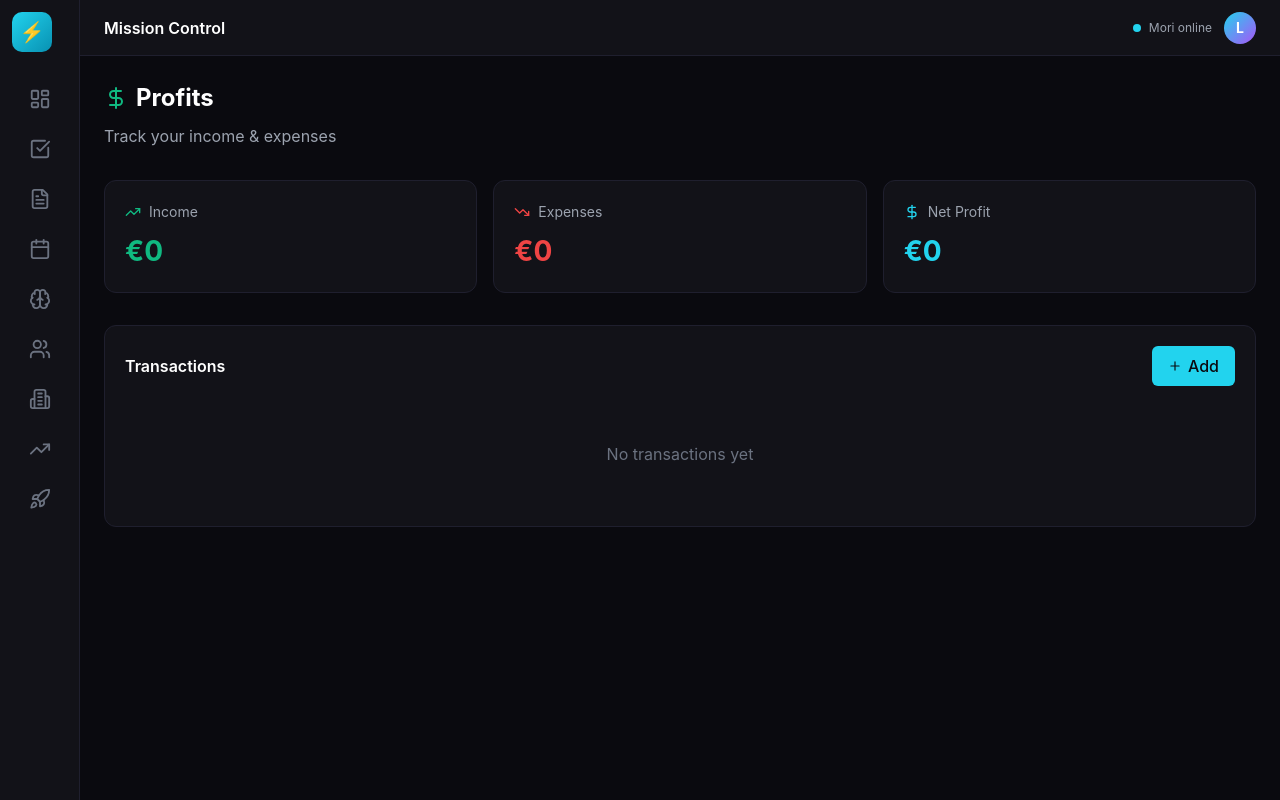
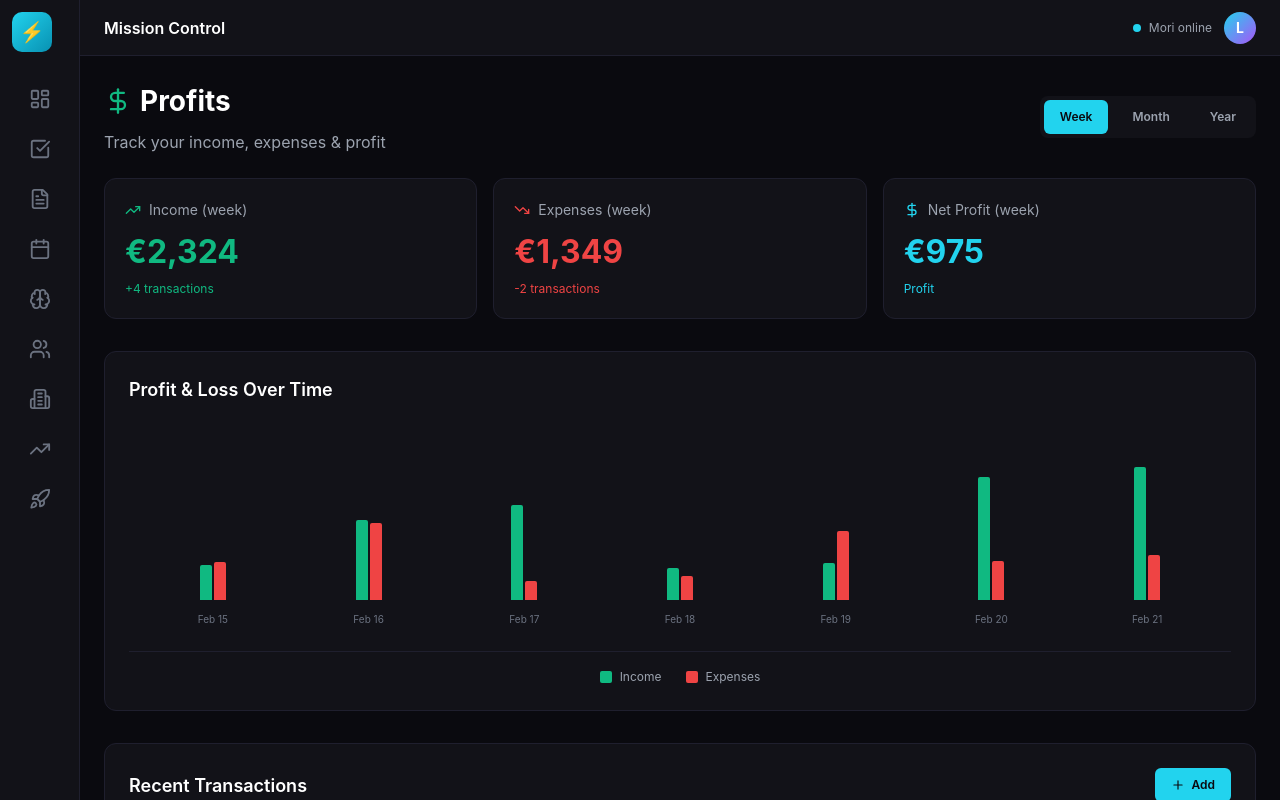
Before and after one commit to leopb3876/mission-control, a Next.js app: page /profits in a window 1280 px wide. Shown: the top 800 px of the page. Built offline with nearby package versions, Linux system fonts and the light colour scheme.

Commit message:
Profits: real-time P&L graph with timeframe selector

```diff
--- a/src/app/profits/page.tsx
+++ b/src/app/profits/page.tsx
@@ -1,7 +1,7 @@
 "use client";
 
-import { useState } from "react";
-import { Plus, TrendingUp, TrendingDown, DollarSign } from "lucide-react";
+import { useState, useEffect } from "react";
+import { DollarSign, TrendingUp, TrendingDown, Plus, Calendar } from "lucide-react";
 
 type Transaction = {
   id: string;
@@ -12,22 +12,92 @@ type Transaction = {
   date: string;
 };
 
+type ChartData = {
+  date: string;
+  income: number;
+  expenses: number;
+  profit: number;
+};
+
+// Sample historical data
+const generateChartData = (timeframe: string): ChartData[] => {
+  const data: ChartData[] = [];
+  const now = new Date();
+  let days = timeframe === "week" ? 7 : timeframe === "month" ? 30 : timeframe === "year" ? 12 : 7;
+
+  for (let i = days - 1; i >= 0; i--) {
+    const date = new Date(now);
+    if (timeframe === "year") {
+      date.setMonth(date.getMonth() - i);
+    } else {
+      date.setDate(date.getDate() - i);
+    }
+
+    const baseIncome = Math.floor(Math.random() * 500) + 100;
+    const baseExpense = Math.floor(Math.random() * 300) + 50;
+
+    data.push({
+      date: timeframe === "year"
+        ? date.toLocaleDateString("en-US", { month: "short" })
+        : date.toLocaleDateString("en-US", { month: "short", day: "numeric" }),
+      income: baseIncome,
+      expenses: baseExpense,
+      profit: baseIncome - baseExpense,
+    });
+  }
+  return data;
+};
+
 export default function ProfitsPage() {
-  const [transactions, setTransactions] = useState<Transaction[]>([]);
+  const [timeframe, setTimeframe] = useState("week");
+  const [transactions, setTransactions] = useState<Transaction[]>([
+    { id: "1", type: "income", amount: 250, description: "Product sale", category: "Sales", date: "2026-02-20" },
+    { id: "2", type: "expense", amount: 50, description: "Ads", category: "Marketing", date: "2026-02-19" },
+    { id: "3", type: "income", amount: 150, description: "Affiliate commission", category: "Affiliate", date: "2026-02-18" },
+    { id: "4", type: "expense", amount: 25, description: "Tools subscription", category: "Software", date: "2026-02-17" },
+    { id: "5", type: "income", amount: 500, description: "Product sale", category: "Sales", date: "2026-02-15" },
+  ]);
 
-  const totalIncome = transactions
-    .filter((t) => t.type === "income")
-    .reduce((sum, t) => sum + t.amount, 0);
+  const [chartData, setChartData] = useState<ChartData[]>(generateChartData("week"));
 
-  const totalExpenses = transactions
-    .filter((t) => t.type === "expense")
-    .reduce((sum, t) => sum + t.amount, 0);
+  useEffect(() => {
+    setChartData(generateChartData(timeframe));
+  }, [timeframe]);
 
+  useEffect(() => {
+    // Simulate real-time updates
+    const interval = setInterval(() => {
+      setTransactions(prev => {
+        if (Math.random() > 0.7) {
+          const newTx: Transaction = {
+            id: Date.now().toString(),
+            type: Math.random() > 0.5 ? "income" : "expense",
+            amount: Math.floor(Math.random() * 200) + 20,
+            description: Math.random() > 0.5 ? "New sale" : "New expense",
+            category: Math.random() > 0.5 ? "Sales" : "Operations",
+            date: new Date().toISOString().split("T")[0],
+          };
+          return [newTx, ...prev];
+        }
+        return prev;
+      });
+    }, 5000);
+    return () => clearInterval(interval);
+  }, []);
+
+  const totalIncome = transactions.filter((t) => t.type === "income").reduce((sum, t) => sum + t.amount, 0);
+  const totalExpenses = transactions.filter((t) => t.type === "expense").reduce((sum, t) => sum + t.amount, 0);
   const profit = totalIncome - totalExpenses;
+
+  // Calculate chart totals
+  const chartIncome = chartData.reduce((sum, d) => sum + d.income, 0);
+  const chartExpenses = chartData.reduce((sum, d) => sum + d.expenses, 0);
+  const chartProfit = chartIncome - chartExpenses;
+
+  const maxValue = Math.max(...chartData.map(d => Math.max(d.income, d.expenses))) * 1.2;
 
   return (
     <div style={{ marginLeft: "80px", minHeight: "100vh", background: "#0a0a0f", color: "white" }}>
-      {/* Header */}
       <header style={{ height: "56px", background: "#121218", borderBottom: "1px solid #1f1f2e", display: "flex", alignItems: "center", justifyContent: "space-between", padding: "0 24px", position: "sticky", top: 0 }}>
         <span style={{ fontWeight: 600 }}>Mission Control</span>
         <div style={{ display: "flex", alignItems: "center", gap: "12px" }}>
@@ -35,75 +105,144 @@ export default function ProfitsPage() {
             <div style={{ width: "8px", height: "8px", background: "#22d3ee", borderRadius: "50%" }} />
             Mori online
           </div>
-          <div style={{ width: "32px", height: "32px", background: "linear-gradient(to bottom right, #22d3ee, #a855f7)", borderRadius: "50%", display: "flex", alignItems: "center", justifyContent: "center", fontSize: "14px", fontWeight: "bold" }}>
-            L
-          </div>
+          <div style={{ width: "32px", height: "32px", background: "linear-gradient(to bottom right, #22d3ee, #a855f7)", borderRadius: "50%", display: "flex", alignItems: "center", justifyContent: "center", fontSize: "14px", fontWeight: "bold" }}>L</div>
         </div>
       </header>
 
       <div style={{ padding: "24px" }}>
-        <h1 style={{ fontSize: "24px", fontWeight: "bold", marginBottom: "8px", display: "flex", alignItems: "center", gap: "8px" }}>
-          <DollarSign size={24} style={{ color: "#10b981" }} />
+        <div style={{ display: "flex", justifyContent: "space-between", alignItems: "center", marginBottom: "24px" }}>
+          <div>
+            <h1 style={{ fontSize: "28px", fontWeight: "bold", marginBottom: "8px", display: "flex", alignItems: "center", gap: "8px" }}>
+              <DollarSign size={28} style={{ color: "#10b981" }} />
               Profits
             </h1>
-        <p style={{ color: "#9ca3af", marginBottom: "32px" }}>Track your income & expenses</p>
+            <p style={{ color: "#9ca3af" }}>Track your income, expenses & profit</p>
+          </div>
+
+          {/* Timeframe Selector */}
+          <div style={{ display: "flex", gap: "8px", background: "#121218", padding: "4px", borderRadius: "8px" }}>
+            {["week", "month", "year"].map((t) => (
+              <button
+                key={t}
+                onClick={() => setTimeframe(t)}
+                style={{
+                  padding: "8px 16px",
+                  background: timeframe === t ? "#22d3ee" : "transparent",
+                  color: timeframe === t ? "#0a0a0f" : "#9ca3af",
+                  border: "none",
+                  borderRadius: "6px",
+                  fontWeight: 600,
+                  fontSize: "12px",
+                  cursor: "pointer",
+                  textTransform: "capitalize",
+                }}
+              >
+                {t}
+              </button>
+            ))}
+          </div>
+        </div>
 
         {/* Stats Cards */}
-        <div style={{ display: "grid", gridTemplateColumns: "repeat(auto-fit, minmax(200px, 1fr))", gap: "16px", marginBottom: "32px" }}>
+        <div style={{ display: "grid", gridTemplateColumns: "repeat(3, 1fr)", gap: "16px", marginBottom: "32px" }}>
           <div style={{ background: "#121218", border: "1px solid #1f1f2e", borderRadius: "12px", padding: "20px" }}>
             <div style={{ display: "flex", alignItems: "center", gap: "8px", marginBottom: "8px", color: "#9ca3af", fontSize: "14px" }}>
               <TrendingUp size={16} style={{ color: "#10b981" }} />
-              Income
+              Income ({timeframe})
             </div>
-            <div style={{ fontSize: "28px", fontWeight: "bold", color: "#10b981" }}>€{totalIncome.toLocaleString()}</div>
+            <div style={{ fontSize: "32px", fontWeight: "bold", color: "#10b981" }}>€{chartIncome.toLocaleString()}</div>
+            <div style={{ fontSize: "12px", color: "#10b981", marginTop: "4px" }}>+{transactions.filter(t => t.type === "income").length} transactions</div>
           </div>
+
           <div style={{ background: "#121218", border: "1px solid #1f1f2e", borderRadius: "12px", padding: "20px" }}>
             <div style={{ display: "flex", alignItems: "center", gap: "8px", marginBottom: "8px", color: "#9ca3af", fontSize: "14px" }}>
               <TrendingDown size={16} style={{ color: "#ef4444" }} />
-              Expenses
+              Expenses ({timeframe})
             </div>
-            <div style={{ fontSize: "28px", fontWeight: "bold", color: "#ef4444" }}>€{totalExpenses.toLocaleString()}</div>
+            <div style={{ fontSize: "32px", fontWeight: "bold", color: "#ef4444" }}>€{chartExpenses.toLocaleString()}</div>
+            <div style={{ fontSize: "12px", color: "#ef4444", marginTop: "4px" }}>-{transactions.filter(t => t.type === "expense").length} transactions</div>
           </div>
+
           <div style={{ background: "#121218", border: "1px solid #1f1f2e", borderRadius: "12px", padding: "20px" }}>
             <div style={{ display: "flex", alignItems: "center", gap: "8px", marginBottom: "8px", color: "#9ca3af", fontSize: "14px" }}>
-              <DollarSign size={16} style={{ color: "#22d3ee" }} />
-              Net Profit
+              <DollarSign size={16} style={{ color: chartProfit >= 0 ? "#22d3ee" : "#ef4444" }} />
+              Net Profit ({timeframe})
             </div>
-            <div style={{ fontSize: "28px", fontWeight: "bold", color: profit >= 0 ? "#22d3ee" : "#ef4444" }}>
-              €{profit.toLocaleString()}
+            <div style={{ fontSize: "32px", fontWeight: "bold", color: chartProfit >= 0 ? "#22d3ee" : "#ef4444" }}>
+              €{chartProfit.toLocaleString()}
+            </div>
+            <div style={{ fontSize: "12px", color: chartProfit >= 0 ? "#22d3ee" : "#ef4444", marginTop: "4px" }}>
+              {chartProfit >= 0 ? "Profit" : "Loss"}
             </div>
           </div>
         </div>
 
-        {/* Transactions */}
-        <div style={{ background: "#121218", border: "1px solid #1f1f2e", borderRadius: "12px", padding: "20px" }}>
+        {/* Chart */}
+        <div style={{ background: "#121218", border: "1px solid #1f1f2e", borderRadius: "12px", padding: "24px", marginBottom: "32px" }}>
+          <h2 style={{ fontSize: "18px", fontWeight: 600, marginBottom: "24px" }}>Profit & Loss Over Time</h2>
+
+          <div style={{ display: "flex", alignItems: "flex-end", gap: "4px", height: "200px", padding: "0 8px" }}>
+            {chartData.map((d, i) => (
+              <div key={i} style={{ flex: 1, display: "flex", flexDirection: "column", alignItems: "center", gap: "4px" }}>
+                {/* Bars */}
+                <div style={{ display: "flex", gap: "2px", alignItems: "flex-end", height: "160px" }}>
+                  <div style={{
+                    width: "12px",
+                    height: `${(d.income / maxValue) * 160}px`,
+                    background: "#10b981",
+                    borderRadius: "2px 2px 0 0",
+                    minHeight: "4px",
+                  }} />
+                  <div style={{
+                    width: "12px",
+                    height: `${(d.expenses / maxValue) * 160}px`,
+                    background: "#ef4444",
+                    borderRadius: "2px 2px 0 0",
+                    minHeight: "4px",
+                  }} />
+                </div>
+                {/* Label */}
+                <div style={{ fontSize: "10px", color: "#6b7280", marginTop: "8px" }}>{d.date}</div>
+              </div>
+            ))}
+          </div>
+
+          {/* Legend */}
+          <div style={{ display: "flex", gap: "24px", justifyContent: "center", marginTop: "24px", paddingTop: "16px", borderTop: "1px solid #1f1f2e" }}>
+            <div style={{ display: "flex", alignItems: "center", gap: "8px" }}>
+              <div style={{ width: "12px", height: "12px", background: "#10b981", borderRadius: "2px" }} />
+              <span style={{ fontSize: "12px", color: "#9ca3af" }}>Income</span>
+            </div>
+            <div style={{ display: "flex", alignItems: "center", gap: "8px" }}>
+              <div style={{ width: "12px", height: "12px", background: "#ef4444", borderRadius: "2px" }} />
+              <span style={{ fontSize: "12px", color: "#9ca3af" }}>Expenses</span>
+            </div>
+          </div>
+        </div>
+
+        {/* Recent Transactions */}
+        <div style={{ background: "#121218", border: "1px solid #1f1f2e", borderRadius: "12px", padding: "24px" }}>
           <div style={{ display: "flex", justifyContent: "space-between", alignItems: "center", marginBottom: "16px" }}>
-            <h2 style={{ fontWeight: 600 }}>Transactions</h2>
-            <button style={{ display: "flex", alignItems: "center", gap: "6px", background: "#22d3ee", color: "#0a0a0f", border: "none", padding: "8px 16px", borderRadius: "6px", fontWeight: 500, cursor: "pointer" }}>
+            <h2 style={{ fontSize: "18px", fontWeight: 600 }}>Recent Transactions</h2>
+            <button style={{ display: "flex", alignItems: "center", gap: "6px", background: "#22d3ee", color: "#0a0a0f", border: "none", padding: "8px 16px", borderRadius: "6px", fontWeight: 600, fontSize: "12px", cursor: "pointer" }}>
               <Plus size={14} />
               Add
             </button>
           </div>
 
-          {transactions.length === 0 ? (
-            <div style={{ textAlign: "center", padding: "40px", color: "#6b7280" }}>
-              <p>No transactions yet</p>
-            </div>
-          ) : (
           <div style={{ display: "flex", flexDirection: "column", gap: "8px" }}>
-              {transactions.map((t) => (
+            {transactions.slice(0, 5).map((t) => (
               <div key={t.id} style={{ display: "flex", justifyContent: "space-between", alignItems: "center", padding: "12px", background: "#0a0a0f", borderRadius: "8px" }}>
                 <div>
-                    <div style={{ fontWeight: 500 }}>{t.description}</div>
-                    <div style={{ fontSize: "12px", color: "#6b7280" }}>{t.category} • {t.date}</div>
+                  <div style={{ fontWeight: 500, fontSize: "14px" }}>{t.description}</div>
+                  <div style={{ fontSize: "11px", color: "#6b7280" }}>{t.category} • {t.date}</div>
                 </div>
-                  <div style={{ color: t.type === "income" ? "#10b981" : "#ef4444", fontWeight: 600 }}>
+                <div style={{ color: t.type === "income" ? "#10b981" : "#ef4444", fontWeight: 600, fontSize: "14px" }}>
                   {t.type === "income" ? "+" : "-"}€{t.amount}
                 </div>
               </div>
             ))}
           </div>
-          )}
         </div>
       </div>
     </div>
```
Lines whose indentation alone changed are shown as unchanged.
